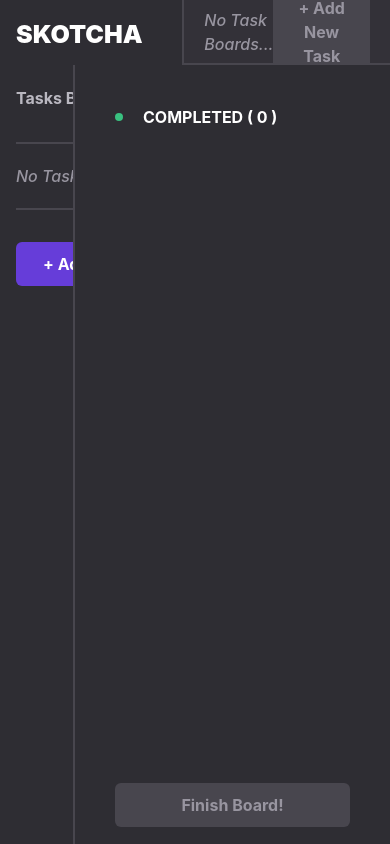
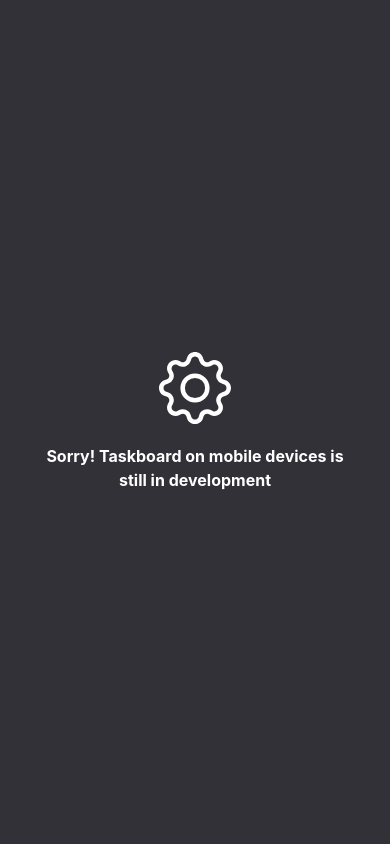
Before and after one commit to jacobpacheco100/Skotcha, a React (Create React App) app: page /dashboard in a window 390 px wide. Built offline with nearby package versions, Linux system fonts and the light colour scheme.

Commit message:
edit: mobile improvments

```diff
--- a/src/components/dashboard/Tasks.jsx
+++ b/src/components/dashboard/Tasks.jsx
@@ -3,9 +3,11 @@
 import TaskItem from './smallComponents/TaskItem'
 import CompletedTask from './smallComponents/CompletedTask'
 
+// icons
+import { BiChevronLeft, BiChevronRight } from 'react-icons/bi'
+
 const Tasks = () => {
   const { activeBoard, taskBoards, setModal } = useContext(Context)
-
   const activeBoardItem = taskBoards.filter((board) => board.id === activeBoard)
 
   // filter/map out tasks
@@ -40,6 +42,9 @@
 
   console.log(completedTasks)
 
+  // show completed tasks ( state )
+  const [isCompleted, setIsCompleted] = useState(false)
+
   return (
     <div className='tasks--container  flex'>
       {/* left : todo list */}
@@ -61,7 +66,15 @@
       </div>
 
       {/* right : completed */}
-      <div className='completed--sidebar '>
+      <div
+        className={`  ${isCompleted ? 'completed--sidebar' : 'hide-completed'}`}
+      >
+        <button
+          className='absolute left-[-50px] p-2 rounded-lg bg-gray-2 text-2xl ease-in-out duration-150 hover:bg-secondary'
+          onClick={() => setIsCompleted((prev) => !prev)}
+        >
+          {isCompleted ? <BiChevronRight /> : <BiChevronLeft />}
+        </button>
         <div>
           <div className='flex items-center space-x-5'>
             <div className='dot bg-primary'></div>
@@ -69,7 +82,7 @@
               COMPLETED ( {activeBoard ? completedTasks.length : '0'} )
             </h3>
           </div>
-          {/* map completed tasks board */}
+          {/* map completed tasks */}
           <div className=''>{activeBoard && completedTasks}</div>
         </div>
 
--- a/src/index.css
+++ b/src/index.css
@@ -159,14 +159,20 @@
 
 /* tasks ------------------------------------------------------------*/
 
+/* completed sidebar */
 .completed--sidebar {
-  @apply fixed right-0 w-[317px] h-[95%] bg-gray-0 border-l-2 border-gray-2 p-10 flex flex-col justify-between;
+  @apply fixed right-0 w-[317px] h-[95%] bg-gray-0 border-l-2 border-gray-2 p-10 flex flex-col justify-between  ease-in-out duration-200;
+}
+
+.hide-completed {
+  @apply translate-x-full fixed right-0 w-[317px] h-[95%] bg-gray-0 border-l-2 border-gray-2 p-10 flex flex-col justify-between ease-in-out duration-200;
 }
 
 .task--completed {
   @apply p-4 bg-[#413f45] my-5 w-full border-2 border-[#827f8a] rounded-lg flex justify-between;
 }
 
+/* = */
 .tasks--grid {
   @apply mt-5 grid gap-7 grid-cols-2;
 }
--- a/src/pages/Dashboard.jsx
+++ b/src/pages/Dashboard.jsx
@@ -14,6 +14,9 @@
 
 // context api
 import { Context } from '../components/dashboard/context/Context'
+
+// icon
+import { BsGear } from 'react-icons/bs'
 
 const Dashboard = () => {
   // on button clicks, modal will equal a string corosponding to that button ( + Add Board = +board)
@@ -46,6 +49,15 @@
 
   return (
     <main className='dashboard--container'>
+      {/* hide if mobile */}
+      <div className='h-screen w-screen bg-gray-1 fixed z-40 flex items-center'>
+        <div className='w-[80%] max-w-[300px] text-center mx-auto flex flex-col justify-center items-center space-y-5'>
+          <BsGear className='text-7xl' />
+          <p className='h4'>
+            Sorry! Taskboard on mobile devices is still in development
+          </p>
+        </div>
+      </div>
       {/* context api */}
       <Context.Provider
         value={{
```
